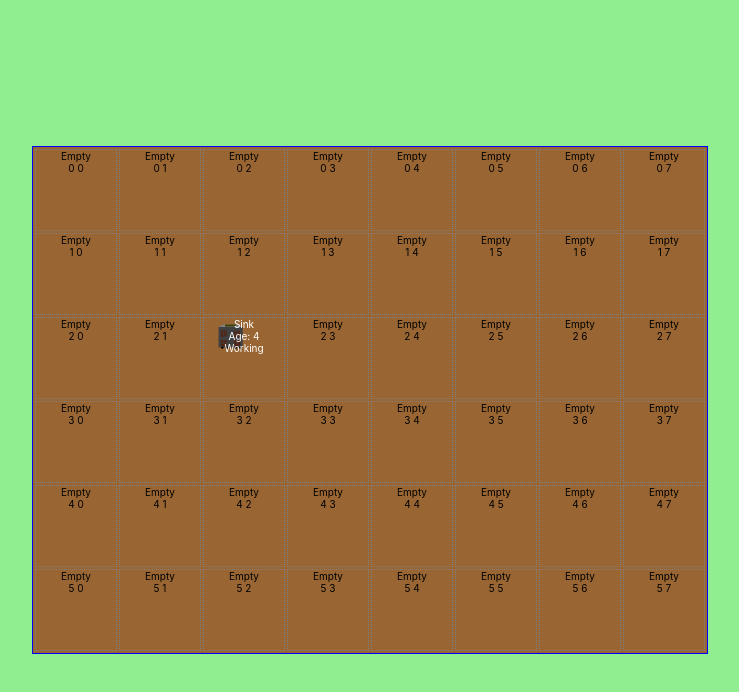
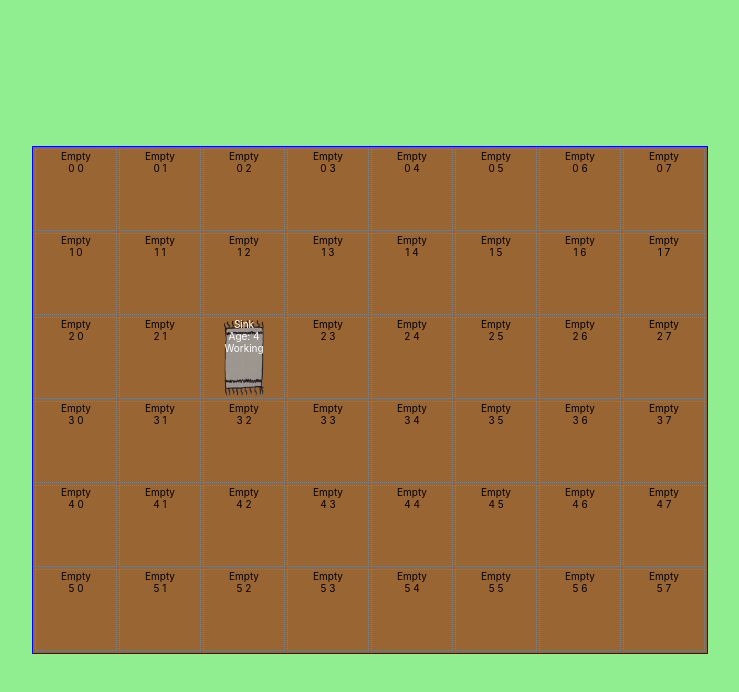
Before and after one commit to addison-grant/sweat-equity-2, a React (Create React App) app: page / in a window 1280 px wide. Shown: the top 692 px of the page, without its empty margins (270-1009 px from the left). Built offline with nearby package versions, Linux system fonts and the light colour scheme.

Commit message:
Add separate images for different conditions

```diff
--- a/src/components/Repairable.js
+++ b/src/components/Repairable.js
@@ -5,12 +5,15 @@ class Repairable extends Component {
     super(props);
     this.stateImages = this.props.stateImages;
     this.state = {
+      image: this.props.stateImages[this.props.conditions.length - 1],
       condition: this.props.conditions.length - 1,
       startDate: new Date(),
       currentDate: new Date(),
       age: 0,
       nextStateAge: this.props.nextStateAge
     }
+
+    this.potato = this.potato.bind(this);
 
     setInterval(() => {
       const newDate = new Date();
@@ -25,7 +28,8 @@ class Repairable extends Component {
         });
         if (this.state.condition > 0) {
           this.setState({
-            condition: this.state.condition - 1
+            condition: this.state.condition - 1,
+            image: this.props.stateImages[this.state.condition - 1]
           });
         }
       }
@@ -40,7 +44,7 @@ class Repairable extends Component {
     return (
       <div className={this.props.displayName}
         onClick={this.potato}
-        style={{backgroundImage: `url(${this.props.image})`}}
+        style={{backgroundImage: `url(${this.state.image})`}}
       >
         {this.props.displayName}
         <br />
--- a/src/components/Sink.js
+++ b/src/components/Sink.js
@@ -1,6 +1,9 @@
 import React, { Component } from 'react';
 import Repairable from './Repairable.js';
-import SinkImg from '../img/stove.png';
+import SinkImg1 from '../img/sink.png';
+import SinkImg2 from '../img/palmTree.png';
+import SinkImg3 from '../img/refrig.png';
+import SinkImg4 from '../img/rug.png';
 
 class Sink extends Component {
   render() {
@@ -14,7 +17,13 @@ class Sink extends Component {
         ]}
         nextStateAge={10}
         displayName='Sink'
-        image={SinkImg}
+        image={SinkImg1}
+        stateImages={[
+          SinkImg1,
+          SinkImg2,
+          SinkImg3,
+          SinkImg4,
+        ]}
         {...this.props}
       />
     );
```
